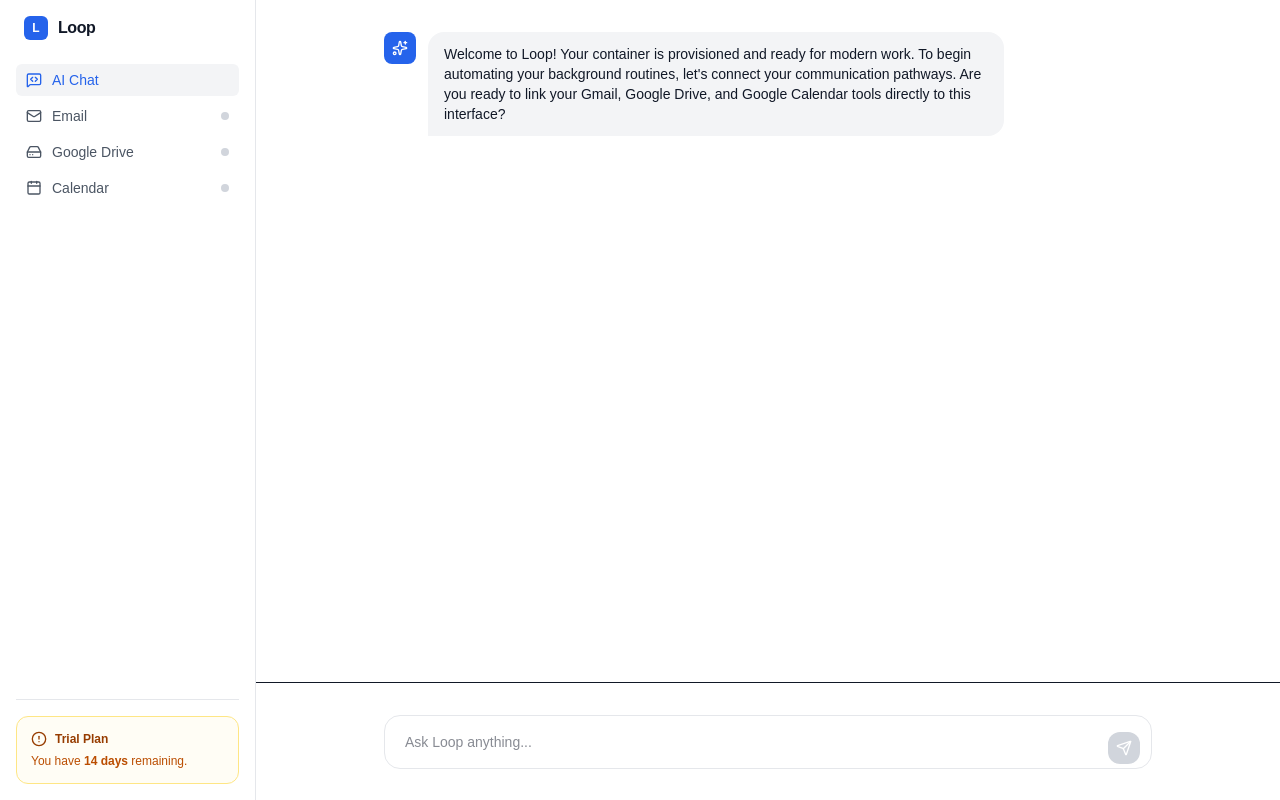
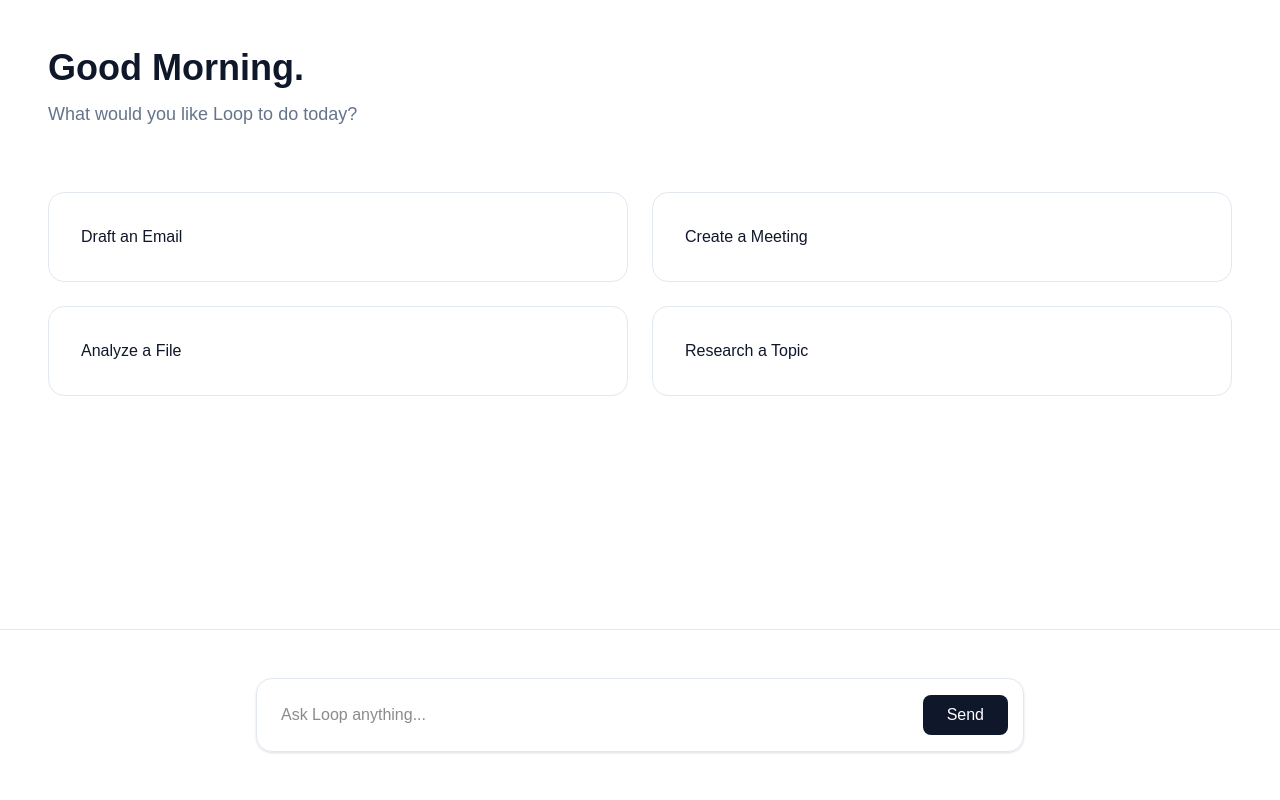
Before and after one commit to aminfxjamal-netizen/loopv1, a Next.js app: page /workspace in a window 1280 px wide. Built offline with nearby package versions, Linux system fonts and the light colour scheme; no server answers; the database is empty.

Commit message:
feat: implement official Loop V1 workspace

```diff
--- a/app/workspace/page.tsx
+++ b/app/workspace/page.tsx
@@ -1,268 +1,105 @@
 'use client';
+import { useState, useRef, useEffect } from 'react';
 
-import React, { useState, useRef, useEffect } from 'react';
-import {
-  MessageSquareCode,
-  Mail,
-  HardDrive,
-  Calendar,
-  Settings,
-  Send,
-  Sparkles,
-  AlertCircle,
-  ArrowUpRight,
-  Paperclip,
-  User
-} from 'lucide-react';
-import { createClient } from '@supabase/supabase-js';
+// Types for our messaging system
+type Message = { role: 'user' | 'assistant'; content: string };
 
-type UserPlan = 'Free Trial' | 'Basic' | 'Pro';
+export default function Workspace() {
+  const [input, setInput] = useState('');
+  const [messages, setMessages] = useState<Message[]>([]);
+  const [isLoading, setIsLoading] = useState(false);
+  const scrollRef = useRef<HTMLDivElement>(null);
 
-interface Message {
-  id: string;
-  role: 'user' | 'assistant';
-  content: string;
-  timestamp: string;
-}
+  // Auto-scroll to bottom of chat
+  useEffect(() => {
+    if (scrollRef.current) {
+      scrollRef.current.scrollTop = scrollRef.current.scrollHeight;
+    }
+  }, [messages]);
 
-// Supabase
-const supabaseUrl = process.env.NEXT_PUBLIC_SUPABASE_URL!;
-const supabaseAnonKey = process.env.NEXT_PUBLIC_SUPABASE_ANON_KEY!;
-const supabase = createClient(supabaseUrl, supabaseAnonKey);
+  const handleSend = async () => {
+    if (!input.trim() || isLoading) return;
 
-// Groq
-const groqApiKey = process.env.NEXT_PUBLIC_GROQ_API_KEY;
+    const userMsg: Message = { role: 'user', content: input };
+    const updatedMessages = [...messages, userMsg];
 
-export default function LoopWorkspace() {
-  const [currentPlan] = useState<UserPlan>('Free Trial');
-  const [daysRemaining] = useState(14);
-  const [chatInput, setChatInput] = useState('');
-  const [isLoading, setIsLoading] = useState(false);
-
-  const [isGmailConnected, setIsGmailConnected] = useState(false);
-  const [isDriveConnected, setIsDriveConnected] = useState(false);
-  const [isCalendarConnected, setIsCalendarConnected] = useState(false);
-
-  const [chatMessages, setChatMessages] = useState<Message[]>([]);
-  const messagesEndRef = useRef<HTMLDivElement>(null);
-
-  // Load chat history
-  useEffect(() => {
-    const fetchMessages = async () => {
-      const { data } = await supabase
-        .from('chats')
-        .select('*')
-        .order('created_at', { ascending: true });
-
-      if (data && data.length > 0) {
-        const loaded = data.map((m: any) => ({
-          id: m.id,
-          role: m.role,
-          content: m.content,
-          timestamp: new Date(m.created_at).toLocaleTimeString([], { hour: '2-digit', minute: '2-digit' })
-        }));
-        setChatMessages(loaded);
-      } else {
-        setInitialWelcome();
-      }
-    };
-
-    fetchMessages();
-  }, []);
-
-  const setInitialWelcome = () => {
-    setChatMessages([{
-      id: 'init-onboarding',
-      role: 'assistant',
-      content: "Welcome to Loop! Your container is provisioned and ready for modern work.\n\nTo begin automating your background routines, let's connect your communication pathways. Are you ready to link your Gmail, Google Drive, and Google Calendar tools directly to this interface?",
-      timestamp: 'Just now'
-    }]);
-  };
-
-  useEffect(() => {
-    messagesEndRef.current?.scrollIntoView({ behavior: 'smooth' });
-  }, [chatMessages]);
-
-  const saveMessage = async (message: Message) => {
-    await supabase.from('chats').insert({
-      role: message.role,
-      content: message.content,
-    });
-  };
-
-  const handleConnectTool = (tool: 'gmail' | 'drive' | 'calendar') => {
-    let toolName = '';
-    if (tool === 'gmail' && !isGmailConnected) { setIsGmailConnected(true); toolName = 'Gmail Stream'; }
-    else if (tool === 'drive' && !isDriveConnected) { setIsDriveConnected(true); toolName = 'Google Drive Indexer'; }
-    else if (tool === 'calendar' && !isCalendarConnected) { setIsCalendarConnected(true); toolName = 'Google Calendar Core'; }
-    else return;
-
-    const assistantMsg: Message = {
-      id: crypto.randomUUID(),
-      role: 'assistant',
-      content: `⚡ **${toolName} Handshake Successful!** Your integration node is now fully authenticated and synchronized with the workspace.`,
-      timestamp: new Date().toLocaleTimeString([], { hour: '2-digit', minute: '2-digit' })
-    };
-
-    setChatMessages(prev => [...prev, assistantMsg]);
-    saveMessage(assistantMsg);
-  };
-
-  const handleSendMessage = async (e: React.FormEvent) => {
-    e.preventDefault();
-    if (!chatInput.trim() || isLoading) return;
-
-    const userMessage = chatInput.trim();
-    const userMsg: Message = {
-      id: crypto.randomUUID(),
-      role: 'user',
-      content: userMessage,
-      timestamp: new Date().toLocaleTimeString([], { hour: '2-digit', minute: '2-digit' })
-    };
-
-    setChatMessages(prev => [...prev, userMsg]);
-    await saveMessage(userMsg);
-
-    setChatInput('');
+    setMessages(updatedMessages);
+    setInput('');
     setIsLoading(true);
 
     try {
-      const res = await fetch('https://api.groq.com/openai/v1/chat/completions', {
+      const response = await fetch('/api/chat', {
         method: 'POST',
-        headers: {
-          'Content-Type': 'application/json',
-          'Authorization': `Bearer ${groqApiKey}`,
-        },
-        body: JSON.stringify({
-          model: "llama-3.3-70b-versatile",
-          messages: [
-            { role: "system", content: "You are Loop, a powerful AI workspace assistant. Be helpful, proactive and professional." },
-            { role: "user", content: userMessage }
-          ],
-          temperature: 0.7,
-          max_tokens: 800,
-        }),
+        headers: { 'Content-Type': 'application/json' },
+        body: JSON.stringify({ messages: updatedMessages }),
       });
 
-      const data = await res.json();
-      const aiReply = data.choices?.[0]?.message?.content || "I couldn't process that request.";
+      const data = await response.json();
 
-      const assistantMsg: Message = {
-        id: crypto.randomUUID(),
-        role: 'assistant',
-        content: aiReply,
-        timestamp: new Date().toLocaleTimeString([], { hour: '2-digit', minute: '2-digit' })
-      };
+      if (!response.ok) throw new Error(data.error || 'Failed to produce');
 
-      setChatMessages(prev => [...prev, assistantMsg]);
-      await saveMessage(assistantMsg);
-
-    } catch (err) {
-      console.error(err);
-      const errorMsg: Message = {
-        id: crypto.randomUUID(),
-        role: 'assistant',
-        content: "⚠️ Groq API connection failed. Please check your API key and try again.",
-        timestamp: new Date().toLocaleTimeString([], { hour: '2-digit', minute: '2-digit' })
-      };
-      setChatMessages(prev => [...prev, errorMsg]);
-      await saveMessage(errorMsg);
+      setMessages([...updatedMessages, { role: 'assistant', content: data.reply }]);
+    } catch (error: any) {
+      alert(`Loop Error: ${error.message}`);
+    } finally {
+      setIsLoading(false);
     }
-
-    setIsLoading(false);
   };
 
   return (
-    <div className="flex h-screen w-screen bg-[#FFFFFF] font-sans antialiased text-[#111827] overflow-hidden">
-      {/* Sidebar */}
-      <aside className="w-64 border-r border-[#E5E7EB] flex flex-col justify-between bg-[#FFFFFF] p-4 shrink-0 select-none">
-        <div className="flex flex-col space-y-6">
-          <div className="flex items-center space-x-2.5 px-2">
-            <div className="h-6 w-6 rounded-md bg-[#2563EB] flex items-center justify-center">
-              <span className="text-white text-xs font-black">L</span>
-            </div>
-            <span className="text-md font-semibold tracking-tight">Loop</span>
-          </div>
+    <div className="flex flex-col h-screen bg-white">
+      {/* Header Area */}
+      <header className="p-12 pb-0">
+        <h1 className="text-4xl font-semibold text-[#0F172A] mb-3">Good Morning.</h1>
+        <p className="text-[#64748B] text-lg mb-16">What would you like Loop to do today?</p>
+      </header>
 
-          <nav className="space-y-1">
-            <button className="w-full flex items-center space-x-2.5 px-2.5 py-1.5 text-sm rounded-md font-medium bg-[#F3F4F6] text-[#2563EB]">
-              <MessageSquareCode className="h-4 w-4" />
-              <span>AI Chat</span>
-            </button>
-            <button onClick={() => handleConnectTool('gmail')} className="w-full flex items-center justify-between px-2.5 py-1.5 text-sm rounded-md font-medium text-[#4B5563] hover:bg-[#F9FAFB]">
-              <div className="flex items-center space-x-2.5"><Mail className="h-4 w-4" /><span>Email</span></div>
-              <span className={`h-2 w-2 rounded-full ${isGmailConnected ? 'bg-emerald-500' : 'bg-gray-300'}`} />
-            </button>
-            <button onClick={() => handleConnectTool('drive')} className="w-full flex items-center justify-between px-2.5 py-1.5 text-sm rounded-md font-medium text-[#4B5563] hover:bg-[#F9FAFB]">
-              <div className="flex items-center space-x-2.5"><HardDrive className="h-4 w-4" /><span>Google Drive</span></div>
-              <span className={`h-2 w-2 rounded-full ${isDriveConnected ? 'bg-emerald-500' : 'bg-gray-300'}`} />
-            </button>
-            <button onClick={() => handleConnectTool('calendar')} className="w-full flex items-center justify-between px-2.5 py-1.5 text-sm rounded-md font-medium text-[#4B5563] hover:bg-[#F9FAFB]">
-              <div className="flex items-center space-x-2.5"><Calendar className="h-4 w-4" /><span>Calendar</span></div>
-              <span className={`h-2 w-2 rounded-full ${isCalendarConnected ? 'bg-emerald-500' : 'bg-gray-300'}`} />
-            </button>
-          </nav>
-        </div>
-
-        <div className="mt-auto pt-4 border-t border-[#E5E7EB]">
-          <div className="p-3.5 rounded-xl border border-amber-200 bg-amber-50/50">
-            <div className="flex items-center space-x-2 text-amber-800">
-              <AlertCircle className="h-4 w-4" />
-              <span className="text-xs font-semibold">Trial Plan</span>
-            </div>
-            <p className="mt-1.5 text-xs text-amber-700">You have <span className="font-bold">{daysRemaining} days</span> remaining.</p>
-          </div>
-        </div>
-      </aside>
-
-      {/* Main Chat */}
-      <main className="flex-1 flex flex-col h-full overflow-hidden relative">
-        <div className="flex-1 overflow-y-auto p-8 space-y-6 pb-36">
-          <div className="max-w-3xl mx-auto space-y-6">
-            {chatMessages.map((msg) => (
-              <div key={msg.id} className={`flex ${msg.role === 'user' ? 'justify-end' : 'justify-start'}`}>
-                {msg.role === 'assistant' && (
-                  <div className="h-8 w-8 rounded-lg bg-[#2563EB] flex items-center justify-center mr-3">
-                    <Sparkles className="h-4 w-4 text-white" />
-                  </div>
-                )}
-                <div className={`max-w-xl px-4 py-3 rounded-2xl text-sm ${
-                  msg.role === 'user' ? 'bg-[#2563EB] text-white rounded-br-none' : 'bg-[#F3F4F6] rounded-bl-none'
-                }`}>
-                  {msg.content}
-                </div>
+      {/* Main Content Area */}
+      <div className="flex-1 overflow-y-auto p-12 pt-0 space-y-12" ref={scrollRef}>
+        {messages.length === 0 ? (
+          <div className="grid grid-cols-2 gap-6">
+            {['Draft an Email', 'Create a Meeting', 'Analyze a File', 'Research a Topic'].map((action) => (
+              <div
+                key={action}
+                className="p-8 border border-[#E2E8F0] rounded-[16px] hover:border-[#2563EB] transition-all cursor-pointer"
+                onClick={() => setInput(action)}
+              >
+                <p className="font-medium text-[#0F172A]">{action}</p>
               </div>
             ))}
-            {isLoading && <div className="flex items-center gap-3"><Sparkles className="h-4 w-4" /> Thinking...</div>}
-            <div ref={messagesEndRef} />
           </div>
+        ) : (
+          <div className="space-y-8">
+            {messages.map((m, i) => (
+              <div key={i} className={`max-w-2xl ${m.role === 'user' ? 'ml-auto' : ''}`}>
+                <p className={`p-4 rounded-[16px] ${m.role === 'user' ? 'bg-[#F1F5F9]' : 'text-[#64748B]'}`}>
+                  {m.content}
+                </p>
+              </div>
+            ))}
+          </div>
+        )}
+      </div>
+
+      {/* Fixed Command Input */}
+      <div className="p-12 border-t border-[#E2E8F0] bg-white">
+        <div className="max-w-3xl mx-auto relative">
+          <input
+            className="w-full p-6 border border-[#E2E8F0] rounded-[16px] shadow-sm focus:outline-none focus:ring-2 focus:ring-[#2563EB] transition-all"
+            placeholder="Ask Loop anything..."
+            value={input}
+            onChange={(e) => setInput(e.target.value)}
+            onKeyDown={(e) => e.key === 'Enter' && handleSend()}
+          />
+          <button
+            onClick={handleSend}
+            disabled={isLoading}
+            className="absolute right-4 top-1/2 -translate-y-1/2 px-6 py-2 bg-[#0F172A] text-white rounded-[8px] hover:bg-[#2563EB] transition"
+          >
+            {isLoading ? 'Thinking...' : 'Send'}
+          </button>
         </div>
-
-        {/* Input Bar */}
-        <div className="absolute bottom-0 left-0 right-0 bg-gradient-to-t from-white to-transparent pt-8 pb-6 px-8 border-t">
-          <div className="max-w-3xl mx-auto">
-            <form onSubmit={handleSendMessage}>
-              <div className="relative">
-                <textarea
-                  value={chatInput}
-                  onChange={(e) => setChatInput(e.target.value)}
-                  onKeyDown={(e) => e.key === 'Enter' && !e.shiftKey && (e.preventDefault(), handleSendMessage(e))}
-                  placeholder="Ask Loop anything..."
-                  className="w-full resize-none bg-white border border-gray-200 rounded-2xl py-4 pl-5 pr-16 text-sm focus:outline-none focus:border-[#2563EB]"
-                  rows={1}
-                />
-                <button
-                  type="submit"
-                  disabled={!chatInput.trim() || isLoading}
-                  className="absolute right-3 bottom-3 p-2 bg-[#2563EB] text-white rounded-xl disabled:bg-gray-300"
-                >
-                  <Send className="h-4 w-4" />
-                </button>
-              </div>
-            </form>
-          </div>
-        </div>
-      </main>
+      </div>
     </div>
   );
 }
```
